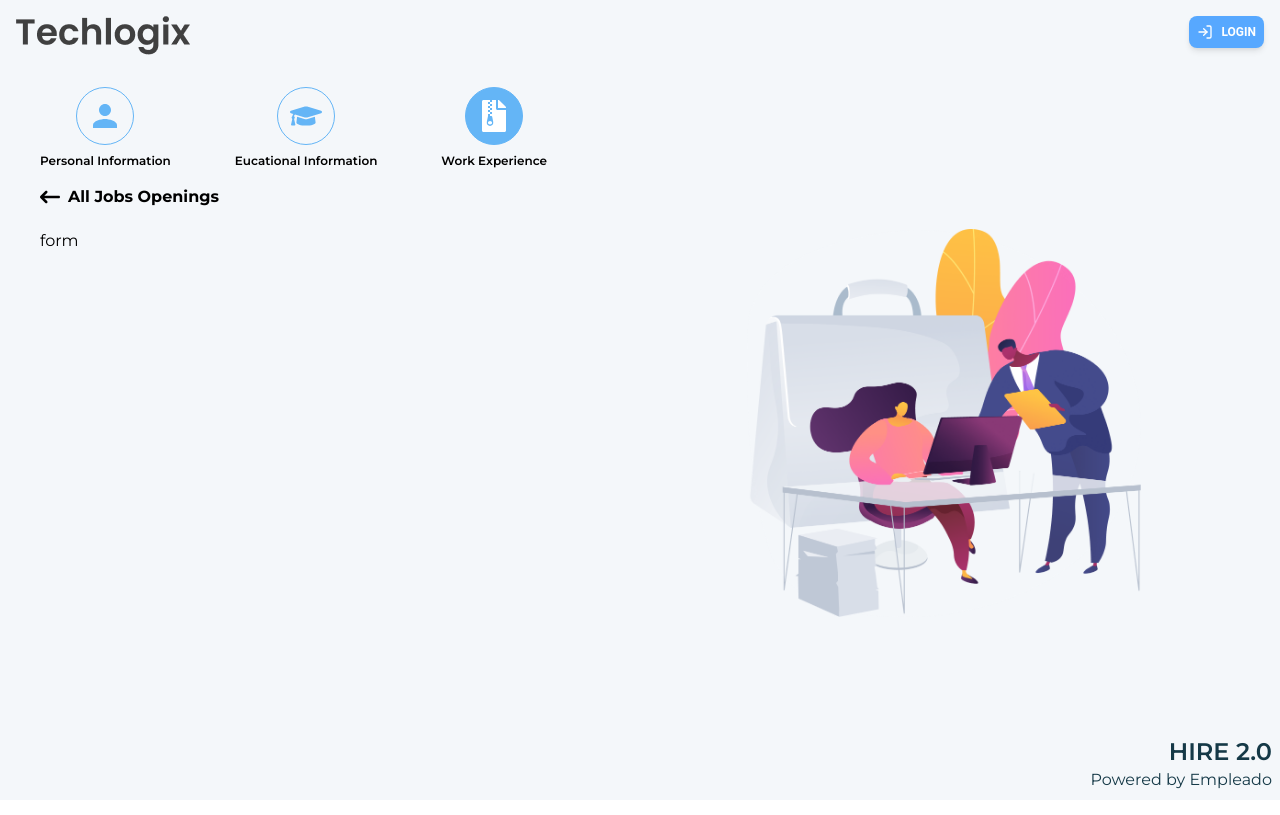
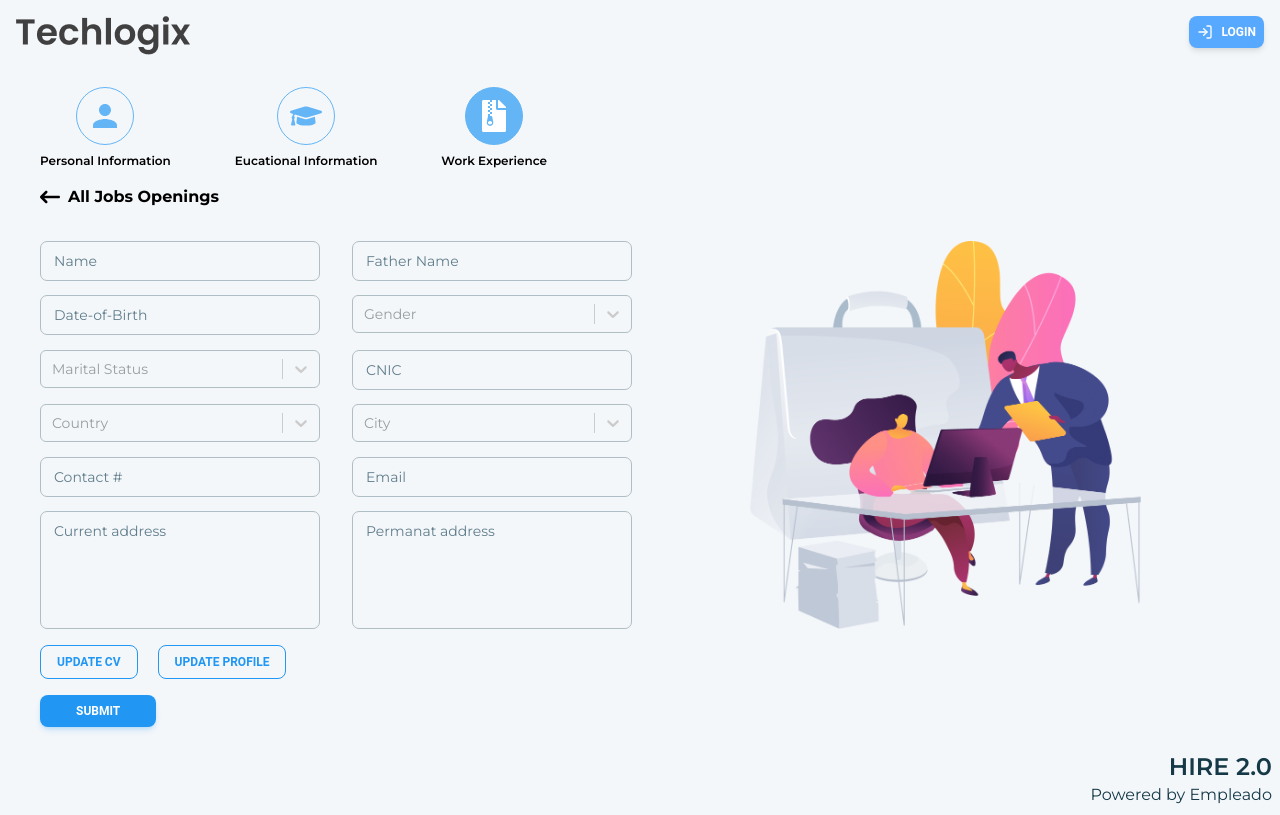
Before and after one commit to Hamid-Iqball/Hire2.0, a React (Vite) app: page /updateProfile/experience in a window 1280 px wide. Built offline with nearby package versions, Linux system fonts and the light colour scheme.

Commit message:
completed profile pages bare bone layout

```diff
--- a/src/Components/FloatingLabelSelect.jsx
+++ b/src/Components/FloatingLabelSelect.jsx
@@ -10,8 +10,8 @@ const customStyles = {
     borderWidth: state.isFocused?"2px":"1.5px",
     borderRadius: "0.375rem",
     boxShadow: "none",
+  }),
 
-  }),
   placeholder: () => ({
     display: "none",
   }),
@@ -23,7 +23,12 @@ const customStyles = {
       ? "#bfdbfe"
       : "#fff",
     color: state.isSelected ? "#fff" : "#000",
+
   }),
+  menu:(provided)=>({
+    ...provided,
+    zIndex:1000,
+  })
 };
 
 function FloatingLabelSelect({ label, options }) {
--- a/src/Pages/EducationalInfo.jsx
+++ b/src/Pages/EducationalInfo.jsx
@@ -1,14 +1,77 @@
+import {motion} from "framer-motion"
+import FloatingLabelSelect from "../Components/FloatingLabelSelect"
+import {Button, Input, Textarea } from "@material-tailwind/react"
+import { useNavigate } from "react-router";
+
+function EducationalInfo() {
+
+  const navigate = useNavigate()
+  const genderOptions = [
+    { value: "Male", label: "Male" },
+    { value: "Female", label: "Female" },
+  ];
+
+  const maritalStatusOptions = [
+    { value: "Single", label: "Single" },
+    { value: "Married", label: "Married" },
+  ];
+
+  const countryOption =[
+    {value:"Pakistan", label:'Pakistan'},
+    {value:"Germany", label:"Germany" }
+  ]
+
+  const cityOption =[
+    {value:"Peshawar", label:"Peshawar"},
+    {value:"Islamabad", label:"Islamabad"}
+  ]
+
+  return (
+    <section className="grid grid-cols-1 sm:grid-cols-2 gap-4 mt-8 ">
+      <motion.form
+      initial={{x:-100, opacity:0}}
+      animate={{x:0,opacity:100}}
+      transition={{
+        duration:0.7,
+        ease:"easeInOut"
+
+      }}
+      className="grid gird-cols-1 sm:grid-cols-2 gap-x-8 gap-y-3 sm:gap-y-1 order-2 sm:order-1 ">
+        <Input label="Name" color="blue"  />
+        <Input label="Father Name" color="blue" />
+        <Input label="Date-of-Birth" color="blue" />
+        <FloatingLabelSelect label="Gender" options={genderOptions} />
+        <FloatingLabelSelect label="Marital Status" options={maritalStatusOptions} />
+        <Input label="CNIC" color="blue" />
+        <FloatingLabelSelect label="Country" options={countryOption}/>
+        <FloatingLabelSelect label='City' options={cityOption}/>
+        <Input label="Contact #" color="blue"/>
+        <Input label="Email" color="blue"/>
+        <Textarea label="Current address" color="blue"/>
+        <Textarea label="Permanat address" color="blue"/>
+      </motion.form>
 
 
-function EducationalInfo() {
-  return (
-    <section className="grid grid-cols-2 gap-4 mt-5">
-      <div>
-form
-      </div>
-      <div className="flex justify-center items-center">
+      <motion.div
+        initial={{y:100, opacity:0}}
+        animate={{y:0,opacity:1}}
+        transition={{
+          duration:0.6,
+          ease:"easeIn"
+        }}
+      className="flex justify-center items-center order-1 sm:order-2 overflow-x-hidden">
         <img src="/Images/educational.png" alt="image" className="w-2/3" />
-      </div>
+      </motion.div>
+
+       <div className="flex justify-start col-span-full items-start gap-5 order-last">
+            <Button variant="outlined" size="sm" color="blue" >Update CV</Button>
+            <Button variant="outlined" size="sm" color="blue" >Update Profile</Button>
+            </div>
+
+            <div className="order-last">
+            <Button color="blue" size="sm" className="px-9 " onClick={()=>navigate("/updateProfile/experience")}>Next</Button>
+
+            </div>
     </section>
   )
 }
--- a/src/Pages/WorkExperienceInfor.jsx
+++ b/src/Pages/WorkExperienceInfor.jsx
@@ -1,15 +1,80 @@
+import { Button, Input, Textarea } from "@material-tailwind/react";
+import FloatingLabelSelect from "../Components/FloatingLabelSelect";
+import {motion} from "framer-motion"
+
 
 
 function WorkExperienceInfor() {
+
+
+
+  const genderOptions = [
+    { value: "Male", label: "Male" },
+    { value: "Female", label: "Female" },
+  ];
+
+  const maritalStatusOptions = [
+    { value: "Single", label: "Single" },
+    { value: "Married", label: "Married" },
+  ];
+
+  const countryOption =[
+    {value:"Pakistan", label:'Pakistan'},
+    {value:"Germany", label:"Germany" }
+  ]
+
+  const cityOption =[
+    {value:"Peshawar", label:"Peshawar"},
+    {value:"Islamabad", label:"Islamabad"}
+  ]
+
   return (
-    <section className="grid grid-cols-2 gap-4 mt-5">
-      <div>
-        form
-      </div>
-      <div className="flex justify-center items-center">
-        <img src="/Images/experience.png" alt="" className="w-2/3" />
-      </div>
-      </section>
+    <section className="grid grid-cols-1 sm:grid-cols-2 gap-4 mt-8 ">
+    <motion.form
+    initial={{x:-100, opacity:0}}
+    animate={{x:0,opacity:100}}
+    transition={{
+      duration:0.7,
+      ease:"easeInOut"
+
+    }}
+    className="grid gird-cols-1 sm:grid-cols-2 gap-x-8 gap-y-3 sm:gap-y-1 order-2 sm:order-1 ">
+      <Input label="Name" color="blue"  />
+      <Input label="Father Name" color="blue" />
+      <Input label="Date-of-Birth" color="blue" />
+      <FloatingLabelSelect label="Gender" options={genderOptions} />
+      <FloatingLabelSelect label="Marital Status" options={maritalStatusOptions} />
+      <Input label="CNIC" color="blue" />
+      <FloatingLabelSelect label="Country" options={countryOption}/>
+      <FloatingLabelSelect label='City' options={cityOption}/>
+      <Input label="Contact #" color="blue"/>
+      <Input label="Email" color="blue"/>
+      <Textarea label="Current address" color="blue"/>
+      <Textarea label="Permanat address" color="blue"/>
+    </motion.form>
+
+
+    <motion.div
+      initial={{y:-100, opacity:0}}
+      animate={{y:0,opacity:1}}
+      transition={{
+        duration:0.6,
+        ease:"easeIn"
+      }}
+    className="flex justify-center items-center order-1 sm:order-2 overflow-x-hidden">
+      <img src="/Images/experience.png" alt="image" className="w-2/3" />
+    </motion.div>
+
+     <div className="flex justify-start col-span-full items-start gap-5 order-last">
+          <Button variant="outlined" size="sm" color="blue" >Update CV</Button>
+          <Button variant="outlined" size="sm" color="blue" >Update Profile</Button>
+          </div>
+
+          <div className="order-last">
+          <Button color="blue" size="sm" className="px-9 " >Submit</Button>
+
+          </div>
+  </section>
   )
 }
 
```
